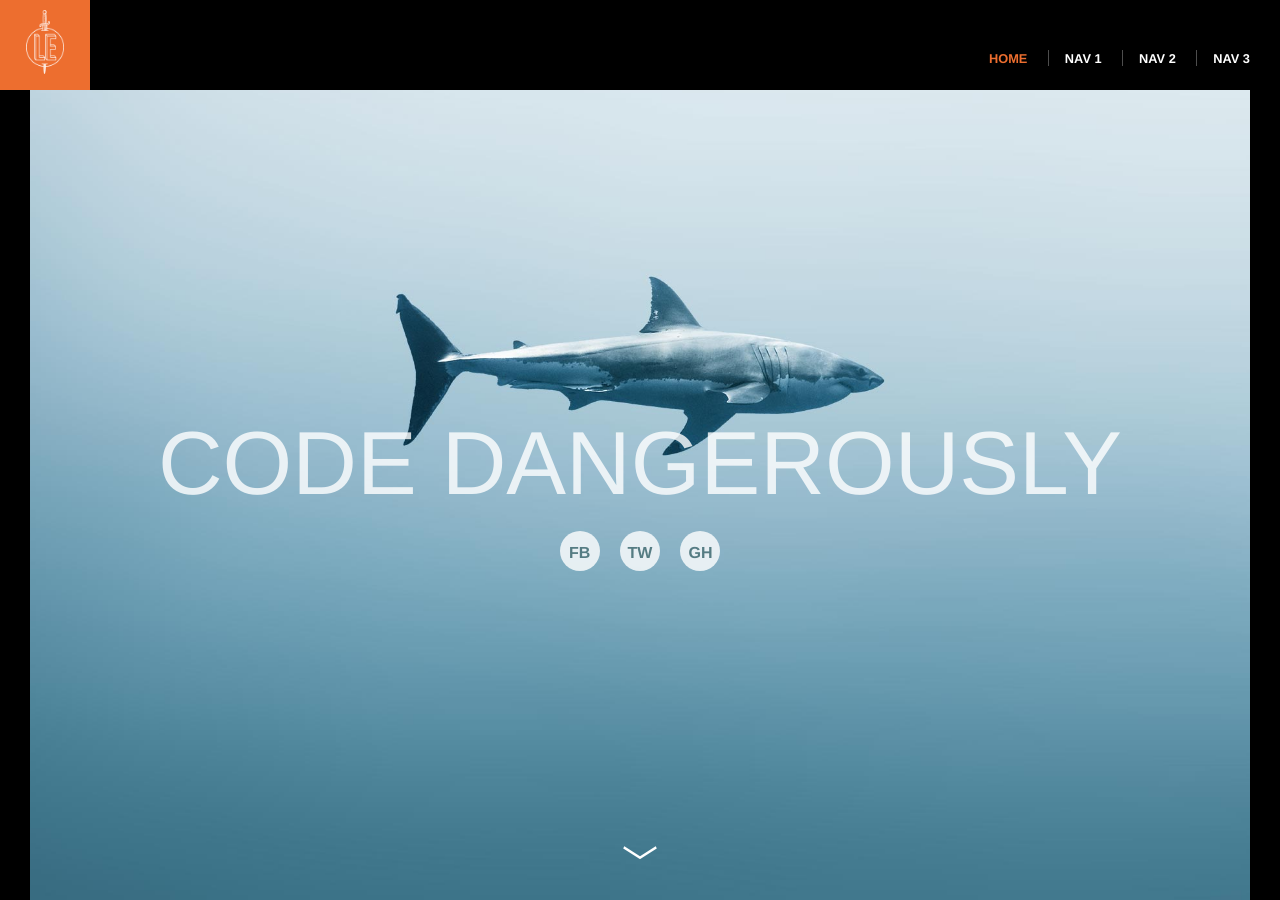
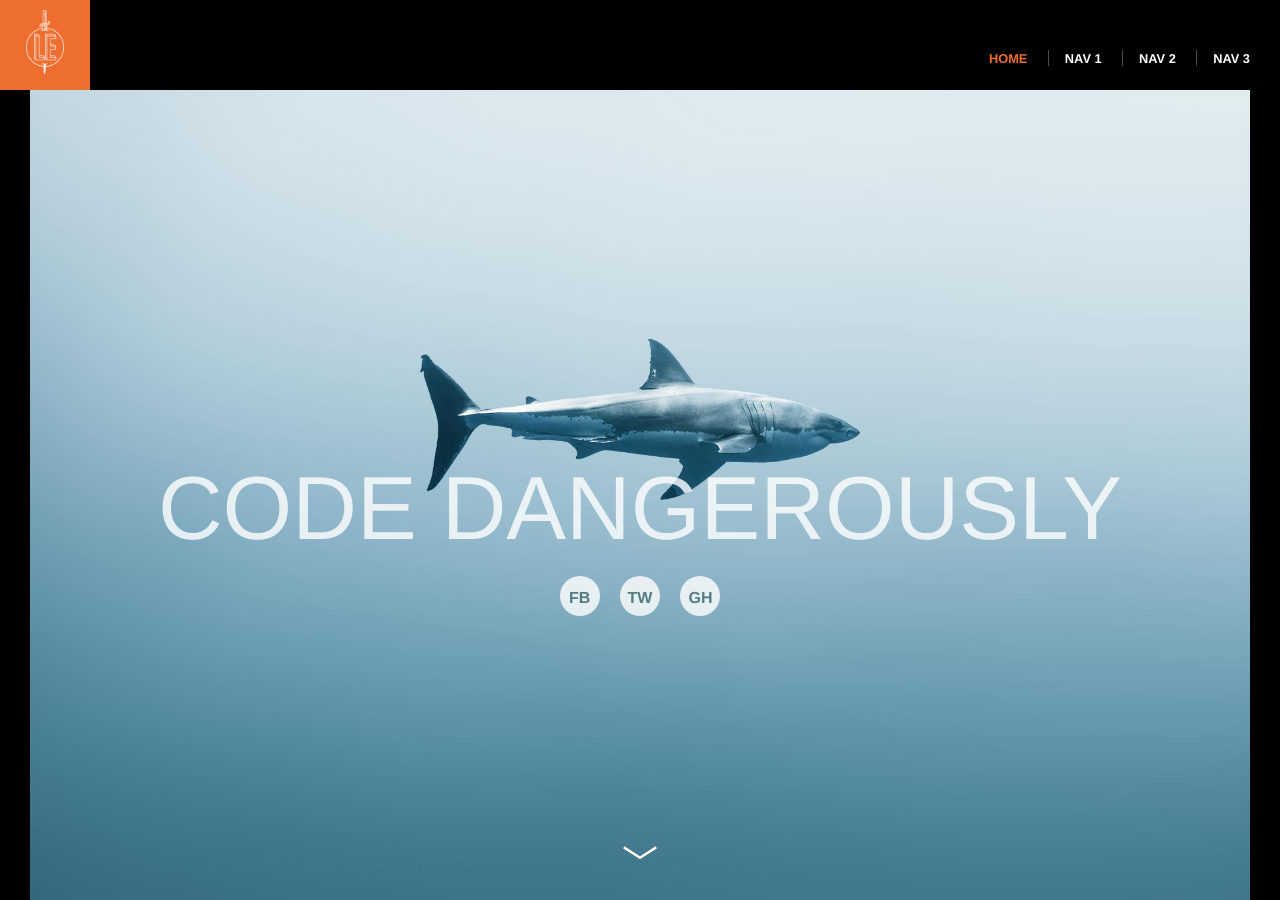
Before and after one commit to Travizzle/travizzle.github.io, a Jekyll site: the page built from index.html, in a window 1280 px wide and 900 px high. Built offline with Jekyll 4.4.1, drawn with Linux system fonts in a browser that asks for light colours.

Commit message:
Use flexbox to properly lay out content

```diff
--- a/_layouts/default.html
+++ b/_layouts/default.html
@@ -4,7 +4,9 @@
     <body>
         {% include header.html %}
 
-        {{ content }}
+        <div class="content-container">
+            {{ content }}
+        </div>
 
         {% include footer.html %}
     </body>
--- a/css/main.css
+++ b/css/main.css
@@ -4,7 +4,15 @@
     padding: 0 30px;
 }
 body {
+    display: flex;
+    flex-direction: column;
     font-family: helvetica, arial, sans;
+    min-height: 100vh;
+}
+.content-container {
+    flex-grow: 1;
+    padding-top: 10vh;
+    width: 100%;
 }
 h1 {
     font-size: 7vw;
@@ -115,7 +123,7 @@
     background-color: #c7dbfc;
     background-size: cover;
     box-sizing: border-box;
-    height: 100vh;
+    height: 90vh;
     padding-top: 10vh;
 }
 .full-hero:after {
```
